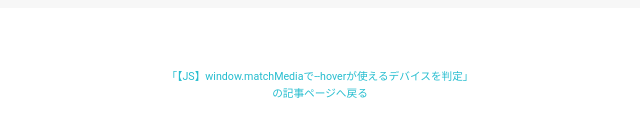
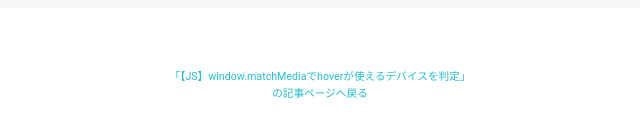
Before and after one commit to inos3910/detect-device, a website: page index.html in a window 1280 px wide. Shown: the part 638-774 px from the top of the page, 320-960 px from the left. Drawn offline with Linux system fonts and the light colour scheme.

Commit message:
[fix] テキスト修正

```diff
--- a/index.html
+++ b/index.html
@@ -27,7 +27,7 @@
     <!-- /.l-main -->
     <footer class="l-footer">
       <div class="l-footer__inner u-frame">
-        <a class="l-footer__back" href="https://notes.sharesl.net/articles/2502/" target="_blank" rel="noopener">「【JS】window.matchMediaで--hoverが使えるデバイスを判定」<br>の記事ページへ戻る</a>
+        <a class="l-footer__back" href="https://notes.sharesl.net/articles/2502/" target="_blank" rel="noopener">「【JS】window.matchMediaでhoverが使えるデバイスを判定」<br>の記事ページへ戻る</a>
       </div>
       <!-- /.l-footer__inner -->
     </footer>
```
